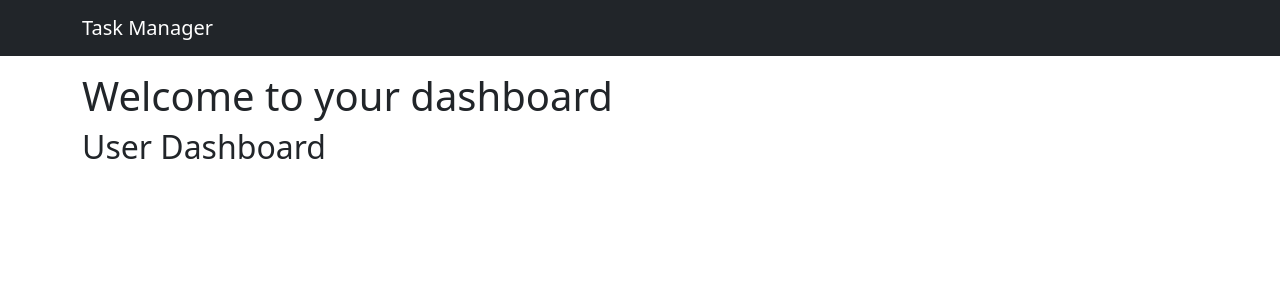
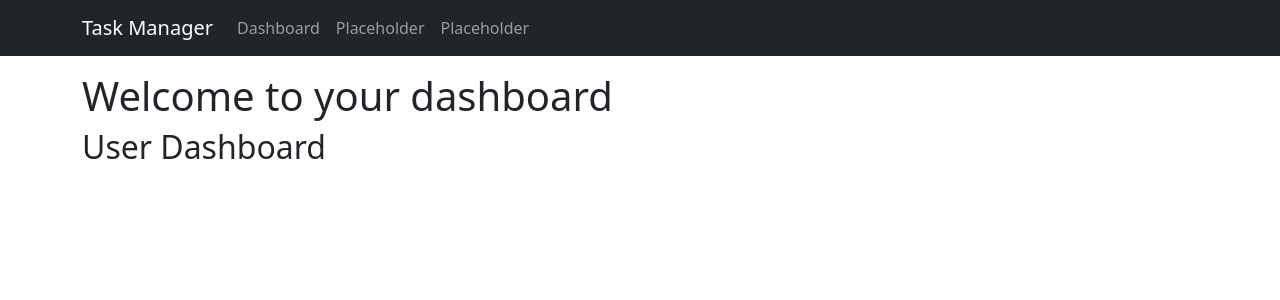
Before and after one commit to rSamaei/SEGSmallGroup, a Django app: template tutorials/templates/dashboard.html in a window 1280 px wide. Shown: the top 300 px of the page. Run offline with Django 3.2, Linux system fonts and the light colour scheme; the template is opened without the code that fills it, so the values that code supplies are empty; some libraries are stand-ins or nearby versions.

Commit message:
minor changes to navbar

```diff
--- a/tutorials/templates/partials/navbar.html
+++ b/tutorials/templates/partials/navbar.html
@@ -1,11 +1,32 @@
 <nav class="navbar navbar-expand-lg navbar-dark bg-dark mb-3">
   <div class="container">
+    <!-- Brand/logo -->
     <a class="navbar-brand" href="{% url 'dashboard' %}">
       Task Manager
     </a>
+     <!-- Responsive toggle button -->
     <button class="navbar-toggler" type="button" data-bs-toggle="collapse" data-bs-target="#navbarSupportedContent" aria-controls="navbarSupportedContent" aria-expanded="false" aria-label="Toggle navigation">
       <span class="navbar-toggler-icon"></span>
     </button>
+    <!-- Navbar links -->
+    <div class="collapse navbar-collapse" id="navbarSupportedContent">
+      <ul class="navbar-nav me-auto">
+        <li class="nav-item">
+          <a class="nav-link" href="{% url 'dashboard' %}">Dashboard</a>
+        </li>
+        {% if user.is_admin %}
+          <li class="nav-item">
+            <a class="nav-link" href="{% url 'admin_requested_sessions' %}">Requested Sessions</a>
+          </li>
+        {% endif %}
+        <li class="nav-item">
+          <a class="nav-link" href="{% url 'dashboard' %}">Placeholder</a>
+        </li>
+        <li class="nav-item">
+          <a class="nav-link" href="{% url 'dashboard' %}">Placeholder</a>
+        </li>
+      </ul>
+
     {% if user.is_authenticated %}
       {% include 'partials/menu.html' %}
     {% endif %}
```
Also changed, not shown: tutorials/views.py (+12 -2 lines).
